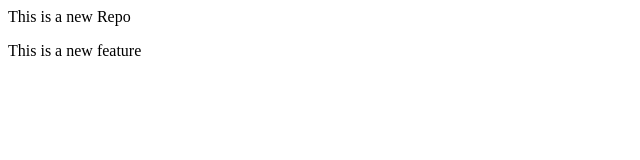
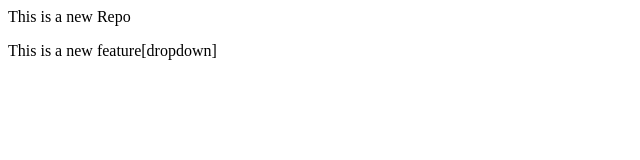
Before and after one commit to sofimohsin44/LocalRepo, a plain HTML site: page index.html in a window 1280 px wide. Shown: the full height of the page, 0-640 px from the left. Drawn offline with Linux system fonts and the light colour scheme.

Commit message:
dropdown

```diff
--- a/index.html
+++ b/index.html
@@ -2,5 +2,5 @@
   This is a new Repo
 </p>
 <p>
-  This is a new feature
+  This is a new feature[dropdown]
 </p>
```
